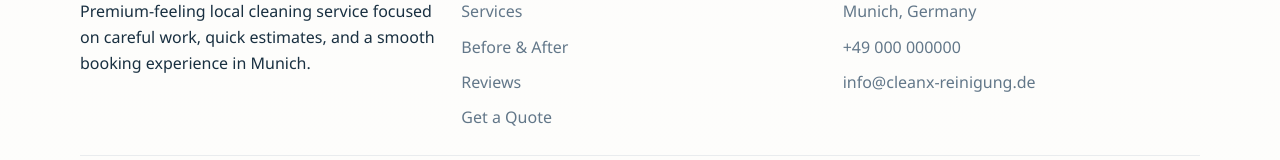
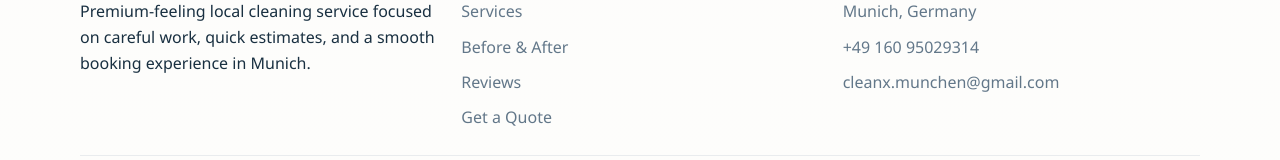
Before and after one commit to samuel4516/CleanX, a Next.js app: page / in a window 1280 px wide. Shown: the part 5884-6044 px from the top of the page. Built offline with nearby package versions, Linux system fonts and the light colour scheme.

Commit message:
Update contact information in footer

```diff
--- a/app/page.tsx
+++ b/app/page.tsx
@@ -532,8 +532,8 @@ const PAGE_MARKUP = `
           <h3>Contact info</h3>
           <ul class="footer-links">
             <li>Munich, Germany</li>
-            <li>+49 000 000000</li>
-            <li>info@cleanx-reinigung.de</li>
+            <li>+49 160 95029314</li>
+            <li>cleanx.munchen@gmail.com</li>
           </ul>
         </div>
       </div>
```
Also changed, not shown: 1 other file (tests, documents, lock files or other folders).
